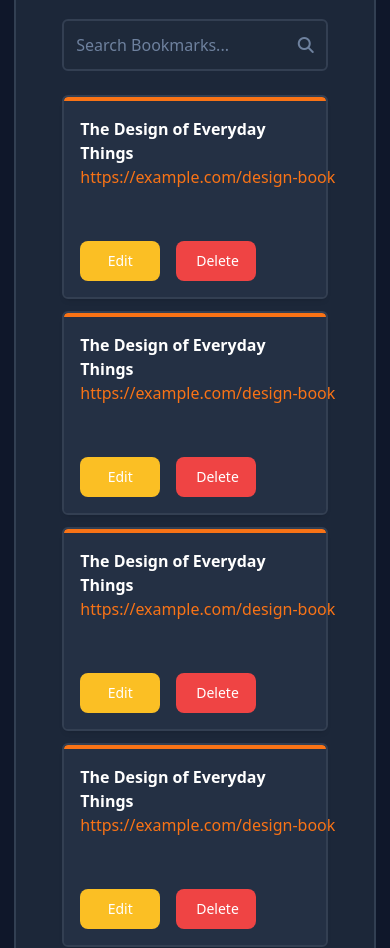
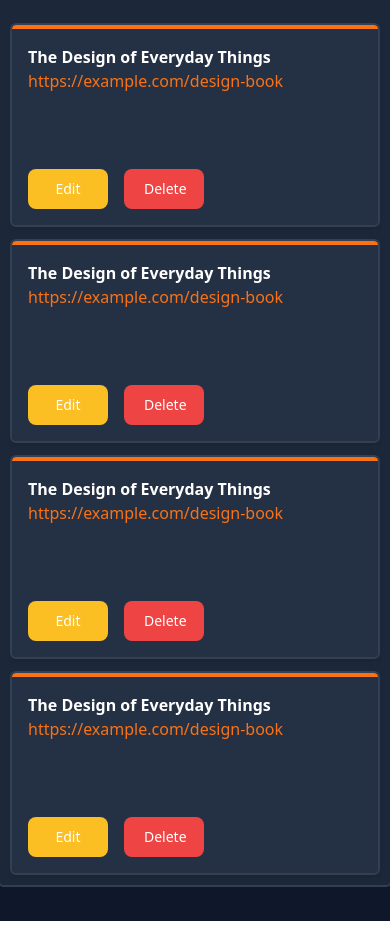
Before and after one commit to AhmedMahmoud6/LinkVault, a plain HTML site: page index.html in a window 390 px wide. Shown: the part 595-1543 px from the top of the page. After the commit the page ends 1516 px from the top, so only its background shows below. Drawn offline with nearby package versions, Linux system fonts and the light colour scheme.

Commit message:
responsive

```diff
--- a/index.html
+++ b/index.html
@@ -12,12 +12,12 @@
   </head>
   <body>
     <div
-      class="parent bg-[#0f172a] h-fit flex flex-col gap-3 items-center pt-9"
+      class="parent bg-[#0f172a] h-fit flex flex-col gap-3 items-center py-9"
     >
       <h1 class="text-[#f97316] font-bold text-4xl">LinkVault</h1>
       <p class="text-white mb-4">Your personal bookmark manager</p>
       <div
-        class="vault bg-[#1c2739] w-9/12 outline-2 outline-[#323f52] rounded p-12 flex flex-col gap-7 max-[768px]:w-11/12"
+        class="vault bg-[#1c2739] w-9/12 outline-2 outline-[#323f52] rounded p-12 flex flex-col gap-7 max-[768px]:w-11/12 max-[550px]:p-3 max-[550px]:w-full"
       >
         <div class="add bg-[#059669] w-full rounded p-8">
           <h1 class="text-white font-bold text-3xl mb-4">Add New Bookmark</h1>
@@ -73,7 +73,7 @@
               </h1>
               <a
                 href="https://example.com/design-book"
-                class="url text-[#f97316] hover:underline truncate w-80 block"
+                class="url text-[#f97316] hover:underline truncate w-80 max-[550px]:w-full block"
                 >https://example.com/design-book</a
               >
             </div>
@@ -101,7 +101,7 @@
               </h1>
               <a
                 href="https://example.com/design-book"
-                class="url text-[#f97316] hover:underline truncate w-80 block"
+                class="url text-[#f97316] hover:underline truncate w-80 max-[550px]:w-full block"
                 >https://example.com/design-book</a
               >
             </div>
@@ -129,7 +129,7 @@
               </h1>
               <a
                 href="https://example.com/design-book"
-                class="url text-[#f97316] hover:underline truncate w-80 block"
+                class="url text-[#f97316] hover:underline truncate w-80 max-[550px]:w-full block"
                 >https://example.com/design-book</a
               >
             </div>
@@ -157,7 +157,7 @@
               </h1>
               <a
                 href="https://example.com/design-book"
-                class="url text-[#f97316] hover:underline truncate w-80 block"
+                class="url text-[#f97316] hover:underline truncate w-80 max-[550px]:w-full block"
                 >https://example.com/design-book</a
               >
             </div>
```
